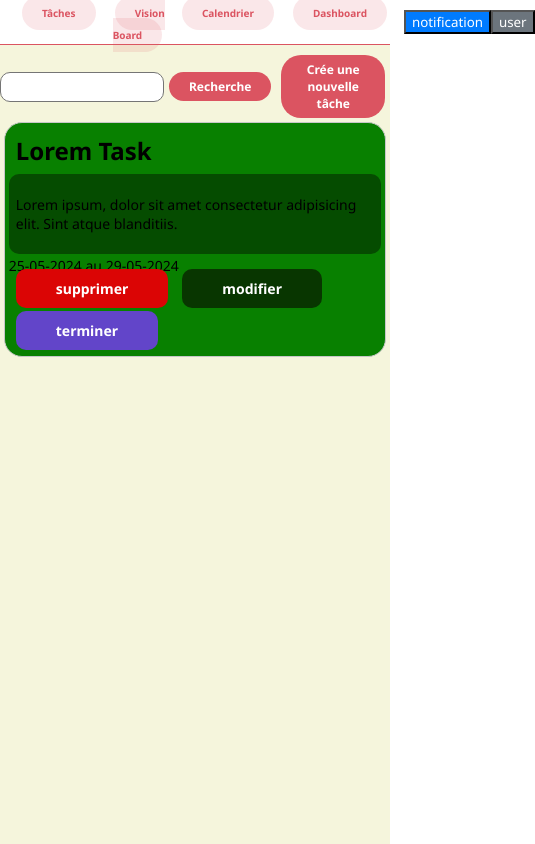
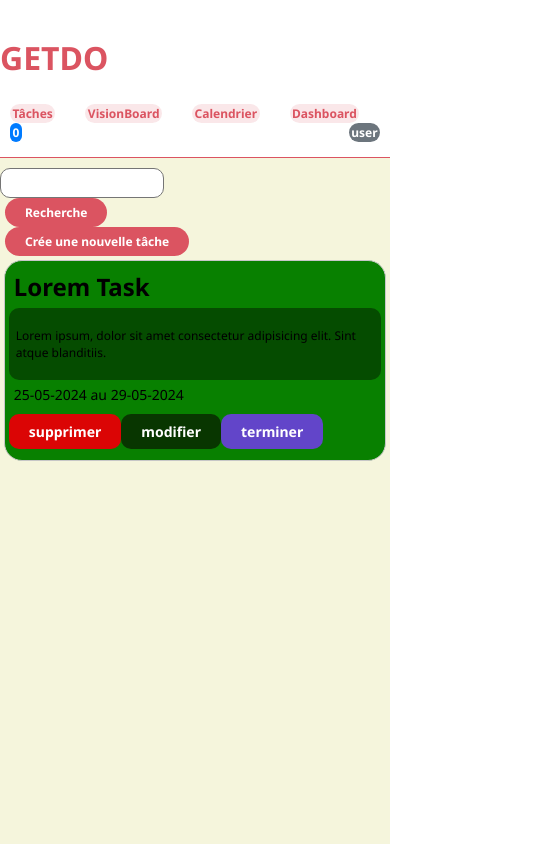
Before and after one commit to NkABO074/GETDO, a Vue app in the folder GETDO/: page /home in a window 390 px wide. Shown: the top 844 px of the page, 535 px wide, since content can reach past the window. Built offline with nearby package versions, Linux system fonts and the light colour scheme.

Commit message:
massive modifications commit

```diff
--- a/GETDO/src/App.vue
+++ b/GETDO/src/App.vue
@@ -24,7 +24,7 @@ const route = useRoute();
           </li>
           <li>
             <RouterLink to="/visionbord" class="menu-button"
-              >Vision Board</RouterLink
+              >VisionBoard</RouterLink
             >
           </li>
           <li>
@@ -40,10 +40,10 @@ const route = useRoute();
         </ul>
       </nav>
       <div class="user-actions">
-        <button class="btn-primary">notification</button>
+        <button class="btn-primary menu-button">0</button>
       </div>
-      <div class="user-actions">
-        <button class="btn-secondary">user</button>
+      <div class="user-actions ">
+        <button class="btn-secondary menu-button">user</button>
       </div>
     </div>
   </header>
@@ -97,13 +97,6 @@ nav a {
   align-items: center;
 }
 
-.btn {
-  padding: 10px 20px;
-  border: none;
-  border-radius: 4px;
-  cursor: pointer;
-}
-
 .btn-primary {
   background-color: #007bff;
   color: #fff;
@@ -116,48 +109,21 @@ nav a {
 
 /* Responcive */
 @media (min-width: 1024px) {
+
+}
+
+
+@media only screen and (max-width: 768px) {
   .container {
-    flex-direction: row;
+    flex-wrap: wrap;
   }
 
-  nav ul {
-    display: flex;
+  .logo {
+    padding-right: 0;
   }
 
   nav li {
-    margin-right: 20px;
-  }
-
-  .user-actions {
-    display: flex;
-  }
-}
-
-
-@media (max-width: 768px) {
-  .container {
-    flex-direction: row;
-    padding: 0 10px;
-  }
-
-  .logo {
-    display: none;
-  }
-
-  nav ul {
-    display: flex;
-  }
-
-  nav li {
-    margin-right: 15px;
-  }
-
-  .user-actions {
-    display: flex;
-  }
-
-  .btn {
-    padding: 8px 16px;
+    margin-right: 10px;
   }
 }
 
--- a/GETDO/src/assets/main.css
+++ b/GETDO/src/assets/main.css
@@ -65,9 +65,9 @@ body {
 @media (max-width: 768px) {
 /* Menu button responcive */
 .menu-button {
-  padding: 10px 20px 10px 20px;
-  margin: 0 2px 0 2px;
-  font-size: 10px;
+  padding: 1px 2.5px 1px 2.5px;
+  margin: 0 10px 0 10px;
+  font-size: 12px;
 }
 /* ---------------------- */
 }
--- a/GETDO/src/views/HomeVue.vue
+++ b/GETDO/src/views/HomeVue.vue
@@ -80,4 +80,25 @@
   margin: 2px 0px -10px 0;
   font-size: 14px;
 }
+
+@media only screen and (max-width: 768px) {
+  .task-search {
+    flex-direction: column;
+    align-items: flex-start;
+  }
+
+  .base-button {
+    padding: 8px 20px;
+    margin: 5px 0;
+  }
+
+  .task-description {
+    font-size: 12px;
+  }
+
+  .task-title,
+  .task-duration {
+    margin: 5px;
+  }
+}
 </style>
```
